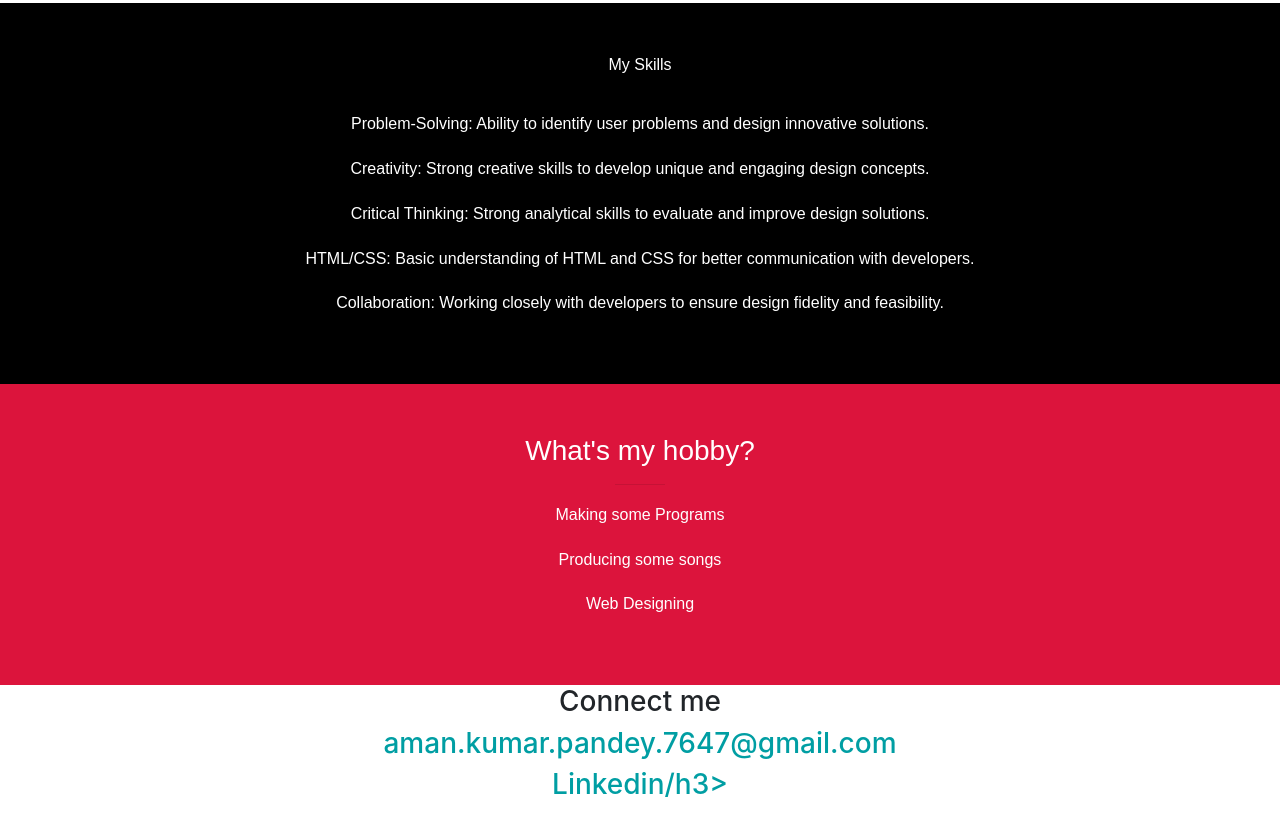
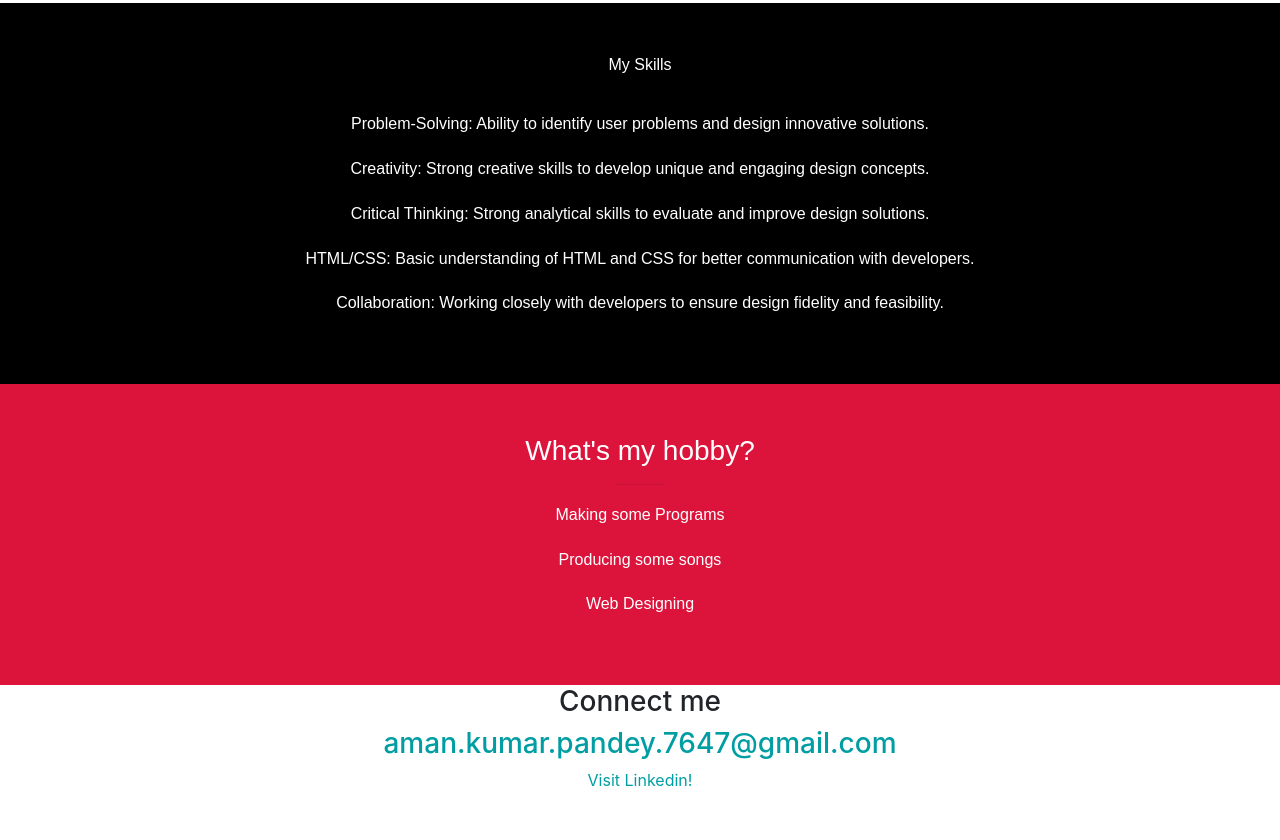
Before and after one commit to amanpandey7647/AmanPandey, a plain HTML site: page index.html in a window 1280 px wide. Shown: the part 2139-2979 px from the top of the page. After the commit the page ends 2955 px from the top, so only its background shows below. Drawn offline with nearby package versions, Linux system fonts and the light colour scheme.

Commit message:
Update index.html

```diff
--- a/index.html
+++ b/index.html
@@ -137,8 +137,7 @@
     <a href="mailto:">
         <h3>aman.kumar.pandey.7647@gmail.com</h3>
     </a>
-    <a href="www.linkedin.com/in/paman7647">
-    <h3>Linkedin/h3>
+    <a href="www.linkedin.com/in/paman7647">Visit Linkedin!</a>
     </a>
     <br><br>
     </footer>
```
